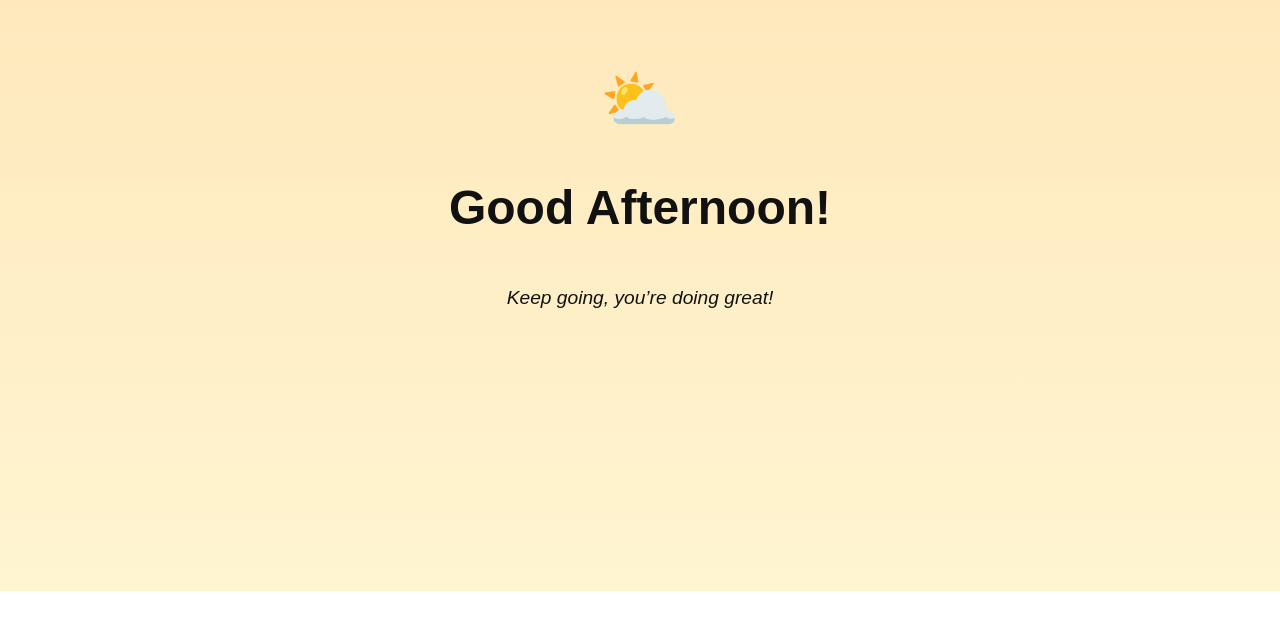
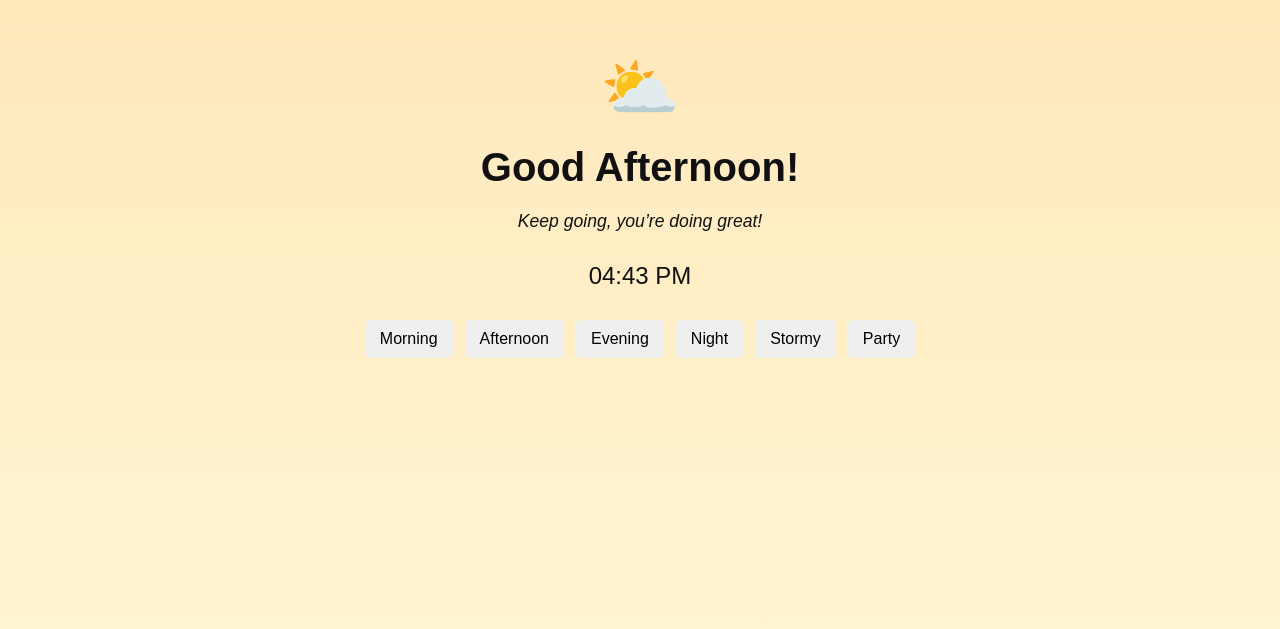
Before and after one commit to ajbrown3/mood-clock, a plain HTML site: page index.html in a window 1280 px wide. Shown: the part 209-838 px from the top of the page. Before the commit the page ends 800 px from the top, so only its background shows below. Drawn offline with Linux system fonts and the light colour scheme.

Commit message:
Add files via upload

```diff
--- a/index.html
+++ b/index.html
@@ -2,7 +2,7 @@
 <html lang="en">
 <head>
   <meta charset="UTF-8" />
-  <meta name="viewport" content="width=device-width, initial-scale=1.0" />
+  <meta name="viewport" content="width=device-width, initial-scale=1.0"/>
   <title>Mood Clock</title>
   <style>
     body {
@@ -16,29 +16,43 @@
       transition: background 1s, color 1s;
       text-align: center;
       overflow: hidden;
+      padding: 20px;
     }
     h1 {
-      font-size: 3em;
+      font-size: 2.5em;
+      margin: 0.3em 0;
     }
     #quote {
       font-style: italic;
-      margin-top: 1em;
-      font-size: 1.2em;
+      font-size: 1.1em;
+      margin: 0.5em 0 1em;
     }
     .emoji {
       font-size: 4em;
       animation: float 4s ease-in-out infinite;
     }
-    @keyframes float {
-      0% { transform: translateY(0); }
-      50% { transform: translateY(-20px); }
-      100% { transform: translateY(0); }
+    #clock {
+      font-size: 1.5em;
+      margin-top: 0.5em;
+    }
+    .mood-buttons {
+      margin-top: 1.5em;
+      display: flex;
+      flex-wrap: wrap;
+      justify-content: center;
+    }
+    .mood-buttons button {
+      margin: 6px;
+      padding: 10px 15px;
+      font-size: 1em;
+      border: none;
+      border-radius: 5px;
+      cursor: pointer;
     }
     .stars {
       position: absolute;
       width: 100%;
       height: 100%;
-      background: transparent;
       pointer-events: none;
     }
     .star {
@@ -53,22 +67,98 @@
       0%, 100% { opacity: 0.2; }
       50% { opacity: 1; }
     }
+    @keyframes float {
+      0%, 100% { transform: translateY(0); }
+      50% { transform: translateY(-15px); }
+    }
+
+    @media (max-width: 600px) {
+      h1 { font-size: 2em; }
+      #quote, #clock { font-size: 1em; }
+      .emoji { font-size: 3em; }
+    }
   </style>
 </head>
 <body>
-  <div class="emoji" id="emoji"></div>
-  <h1 id="greeting"></h1>
-  <div id="quote"></div>
+  <div class="emoji" id="emoji">🕒</div>
+  <h1 id="greeting">Welcome!</h1>
+  <div id="quote">Loading...</div>
+  <div id="clock">--:--</div>
+
+  <div class="mood-buttons">
+    <button onclick="setMood('morning')">Morning</button>
+    <button onclick="setMood('afternoon')">Afternoon</button>
+    <button onclick="setMood('evening')">Evening</button>
+    <button onclick="setMood('night')">Night</button>
+    <button onclick="setMood('stormy')">Stormy</button>
+    <button onclick="setMood('party')">Party</button>
+  </div>
+
   <div class="stars" id="stars"></div>
+
+  <audio id="sound" loop></audio>
 
   <script>
     const greetingEl = document.getElementById('greeting');
     const quoteEl = document.getElementById('quote');
     const emojiEl = document.getElementById('emoji');
     const starsEl = document.getElementById('stars');
-    const hour = new Date().getHours();
+    const clockEl = document.getElementById('clock');
+    const audioEl = document.getElementById('sound');
+
+    const moodData = {
+      morning: {
+        bg: 'linear-gradient(to top, #FFFAE3, #fff0c1)',
+        color: '#333',
+        greeting: 'Good Morning!',
+        quote: 'Rise and shine – it’s a new day!',
+        emoji: '☀️',
+        sound: 'https://cdn.pixabay.com/download/audio/2022/03/16/audio_b7c6363ad0.mp3?filename=birds-ambient-nature-110193.mp3',
+      },
+      afternoon: {
+        bg: 'linear-gradient(to bottom, #FFE4B5, #fff5d1)',
+        color: '#111',
+        greeting: 'Good Afternoon!',
+        quote: 'Keep going, you’re doing great!',
+        emoji: '⛅',
+        sound: 'https://cdn.pixabay.com/download/audio/2022/03/16/audio_8c2fdf7881.mp3?filename=relaxing-cafe-ambience-110199.mp3',
+      },
+      evening: {
+        bg: 'linear-gradient(to top, #FFDAB9, #FFB6C1)',
+        color: '#000',
+        greeting: 'Good Evening!',
+        quote: 'Take some time to unwind.',
+        emoji: '🌇',
+        sound: 'https://cdn.pixabay.com/download/audio/2022/03/22/audio_7c6f453b52.mp3?filename=chill-ambient-112837.mp3',
+      },
+      night: {
+        bg: 'radial-gradient(#1a1a2e, #000000)',
+        color: '#f0f0f0',
+        greeting: 'Good Night!',
+        quote: 'Rest well and recharge.',
+        emoji: '🌙',
+        sound: 'https://cdn.pixabay.com/download/audio/2021/10/28/audio_1fa843d17e.mp3?filename=forest-night-ambience-103371.mp3',
+      },
+      stormy: {
+        bg: 'linear-gradient(to top, #4B4E6D, #2C2E43)',
+        color: '#D6E4E5',
+        greeting: 'Storm’s coming.',
+        quote: 'Even gray skies bring growth.',
+        emoji: '⛈️',
+        sound: 'https://cdn.pixabay.com/download/audio/2021/11/22/audio_61b4a46b76.mp3?filename=rain-and-thunder-ambient-111132.mp3'
+      },
+      party: {
+        bg: 'linear-gradient(45deg, #FF00CC, #3333FF)',
+        color: '#FFFFFF',
+        greeting: 'It’s party time!',
+        quote: 'Dance like nobody’s watching 🎉',
+        emoji: '🎉',
+        sound: 'https://cdn.pixabay.com/download/audio/2022/02/23/audio_10e61e2b6b.mp3?filename=party-beat-109021.mp3'
+      }
+    };
 
     function createStars() {
+      starsEl.innerHTML = '';
       for (let i = 0; i < 100; i++) {
         const star = document.createElement('div');
         star.className = 'star';
@@ -78,32 +168,40 @@
       }
     }
 
-    if (hour >= 6 && hour < 12) {
-      document.body.style.background = 'linear-gradient(to top, #FFFAE3, #fff0c1)';
-      document.body.style.color = '#333';
-      greetingEl.textContent = 'Good Morning!';
-      quoteEl.textContent = 'Rise and shine – it’s a new day!';
-      emojiEl.textContent = '☀️';
-    } else if (hour >= 12 && hour < 18) {
-      document.body.style.background = 'linear-gradient(to bottom, #FFE4B5, #fff5d1)';
-      document.body.style.color = '#111';
-      greetingEl.textContent = 'Good Afternoon!';
-      quoteEl.textContent = 'Keep going, you’re doing great!';
-      emojiEl.textContent = '⛅';
-    } else if (hour >= 18 && hour < 22) {
-      document.body.style.background = 'linear-gradient(to top, #FFDAB9, #FFB6C1)';
-      document.body.style.color = '#000';
-      greetingEl.textContent = 'Good Evening!';
-      quoteEl.textContent = 'Take some time to unwind.';
-      emojiEl.textContent = '🌇';
-    } else {
-      document.body.style.background = 'radial-gradient(#1a1a2e, #000000)';
-      document.body.style.color = '#f0f0f0';
-      greetingEl.textContent = 'Good Night!';
-      quoteEl.textContent = 'Rest well and recharge.';
-      emojiEl.textContent = '🌙';
-      createStars();
+    function setMood(moodKey) {
+      const mood = moodData[moodKey];
+      document.body.style.background = mood.bg;
+      document.body.style.color = mood.color;
+      greetingEl.textContent = mood.greeting;
+      quoteEl.textContent = mood.quote;
+      emojiEl.textContent = mood.emoji;
+      audioEl.src = mood.sound;
+      audioEl.play().catch(() => {}); // prevents autoplay errors
+
+      if (moodKey === 'night') {
+        createStars();
+      } else {
+        starsEl.innerHTML = '';
+      }
     }
+
+    function autoSetMoodByTime() {
+      const hour = new Date().getHours();
+      if (hour >= 6 && hour < 12) setMood('morning');
+      else if (hour >= 12 && hour < 18) setMood('afternoon');
+      else if (hour >= 18 && hour < 22) setMood('evening');
+      else setMood('night');
+    }
+
+    function updateClock() {
+      const now = new Date();
+      const time = now.toLocaleTimeString([], { hour: '2-digit', minute: '2-digit' });
+      clockEl.textContent = time;
+    }
+
+    autoSetMoodByTime();
+    updateClock();
+    setInterval(updateClock, 60000);
   </script>
 </body>
 </html>
```
